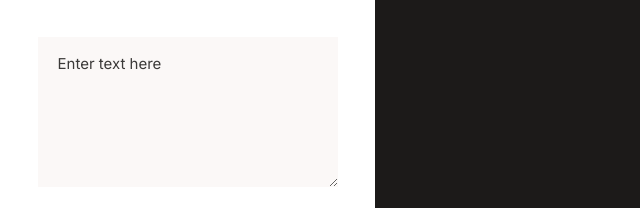
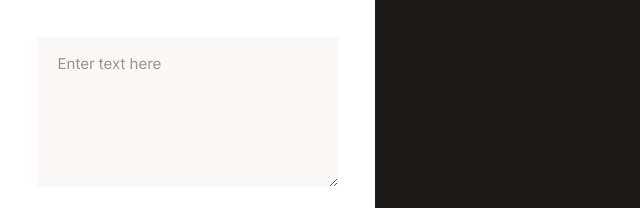
Before and after one commit to DavidCazco36/My-Portfolio, a website: page index.html in a window 1280 px wide. Shown: the part 6759-6967 px from the top of the page, 0-640 px from the left. Drawn offline with Linux system fonts and the light colour scheme; a web font is replaced by a local one.

Commit message:
Made code review corrections

```diff
--- a/index.html
+++ b/index.html
@@ -171,7 +171,7 @@
         <input class="user-info" type="email" name="email" placeholder="Email addres"  required>
       </label>
       <label>
-        <textarea name="message" maxlength="30" required>Enter text here</textarea>
+        <textarea name="message" maxlength="500" placeholder="Enter text here" required></textarea>
       </label>
       <button type="submit">Get in touch</button>
     </form>
```
